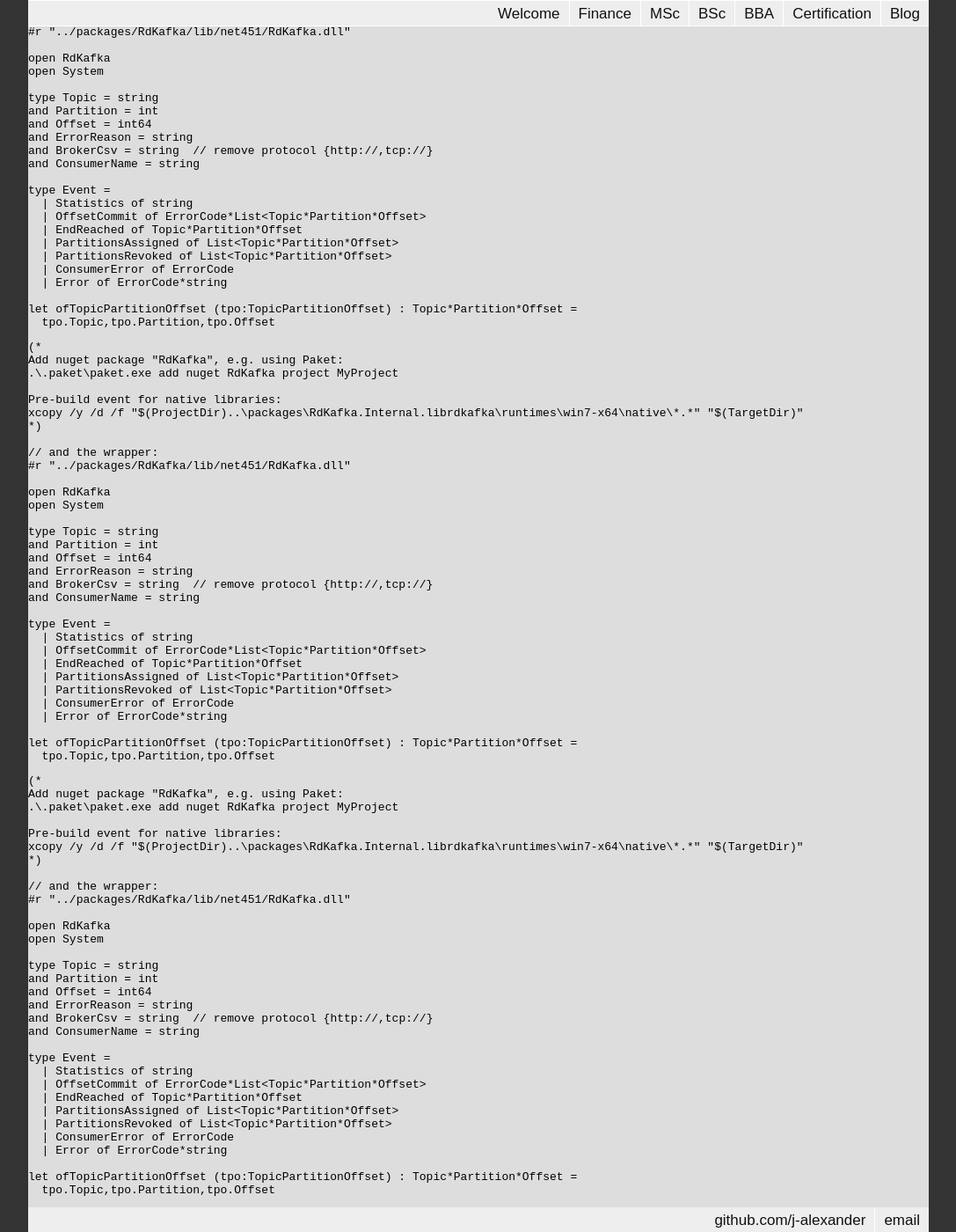
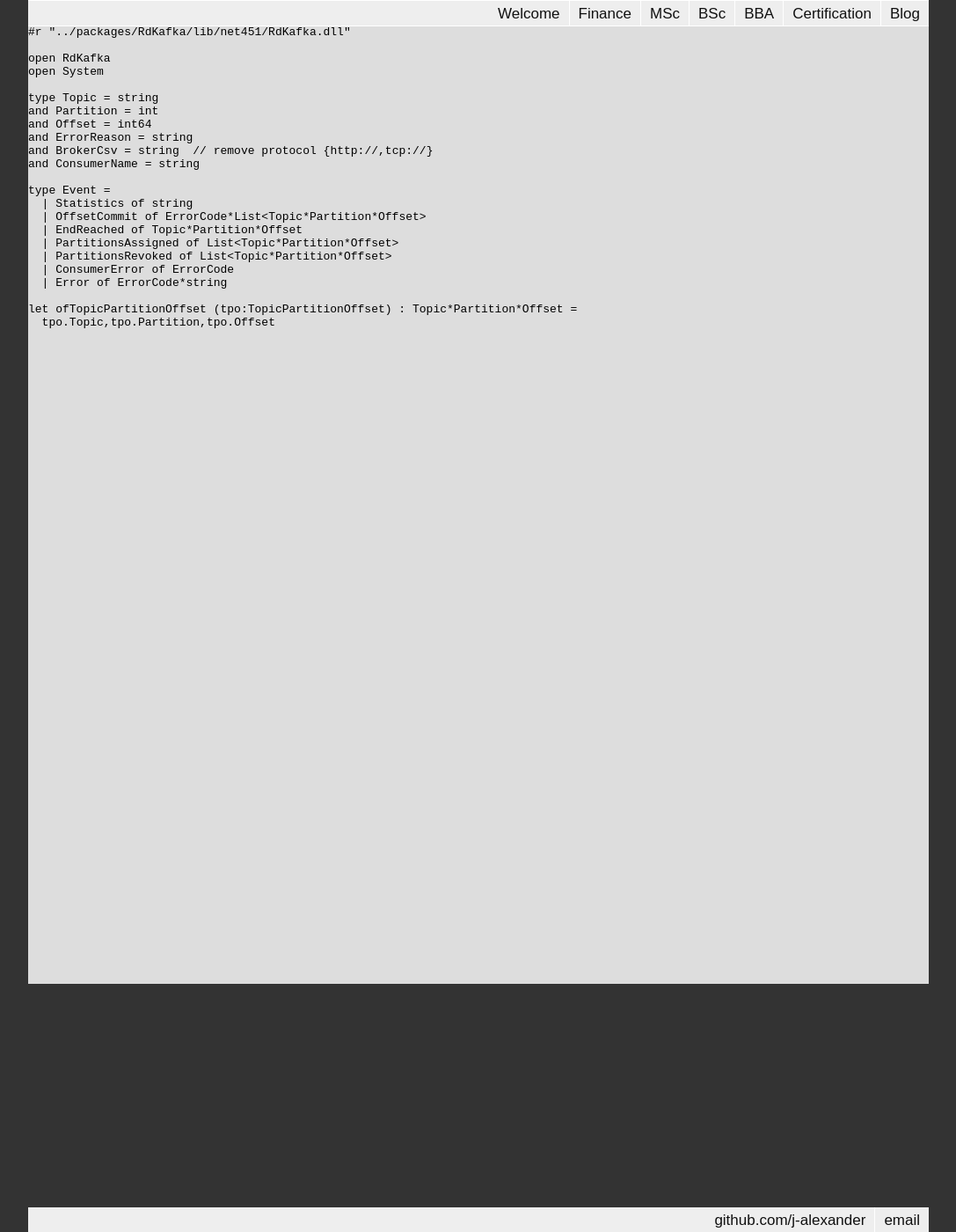
Before and after one commit to j-alexander/j-alexander.github.io, a Jekyll site: the page built from _posts/2016-12-05-rdkafka-subscription-in-fsharp.md, in a window 1280 px wide and 1400 px high, scrolled down 282 px. Shown: the whole window at 88% size, without its empty margins (96-1183 px from the left). Built offline with Jekyll 4.4.1, drawn with Linux system fonts in a browser that asks for light colours.

Commit message:
remove fsharp and sml, use ocaml

````diff
--- a/_posts/2016-12-05-rdkafka-subscription-in-fsharp.md
+++ b/_posts/2016-12-05-rdkafka-subscription-in-fsharp.md
@@ -41,75 +41,3 @@ type Event =
 let ofTopicPartitionOffset (tpo:TopicPartitionOffset) : Topic*Partition*Offset =
   tpo.Topic,tpo.Partition,tpo.Offset
 ```
-
-
-```fsharp
-(*
-Add nuget package "RdKafka", e.g. using Paket:
-.\.paket\paket.exe add nuget RdKafka project MyProject
-
-Pre-build event for native libraries:
-xcopy /y /d /f "$(ProjectDir)..\packages\RdKafka.Internal.librdkafka\runtimes\win7-x64\native\*.*" "$(TargetDir)"
-*)
-
-// and the wrapper:
-#r "../packages/RdKafka/lib/net451/RdKafka.dll"
-
-open RdKafka
-open System
-
-type Topic = string
-and Partition = int
-and Offset = int64
-and ErrorReason = string
-and BrokerCsv = string  // remove protocol {http://,tcp://}
-and ConsumerName = string
-
-type Event =
-  | Statistics of string
-  | OffsetCommit of ErrorCode*List<Topic*Partition*Offset>
-  | EndReached of Topic*Partition*Offset
-  | PartitionsAssigned of List<Topic*Partition*Offset>
-  | PartitionsRevoked of List<Topic*Partition*Offset>
-  | ConsumerError of ErrorCode
-  | Error of ErrorCode*string
-
-let ofTopicPartitionOffset (tpo:TopicPartitionOffset) : Topic*Partition*Offset =
-  tpo.Topic,tpo.Partition,tpo.Offset
-```
-
-
-```sml
-(*
-Add nuget package "RdKafka", e.g. using Paket:
-.\.paket\paket.exe add nuget RdKafka project MyProject
-
-Pre-build event for native libraries:
-xcopy /y /d /f "$(ProjectDir)..\packages\RdKafka.Internal.librdkafka\runtimes\win7-x64\native\*.*" "$(TargetDir)"
-*)
-
-// and the wrapper:
-#r "../packages/RdKafka/lib/net451/RdKafka.dll"
-
-open RdKafka
-open System
-
-type Topic = string
-and Partition = int
-and Offset = int64
-and ErrorReason = string
-and BrokerCsv = string  // remove protocol {http://,tcp://}
-and ConsumerName = string
-
-type Event =
-  | Statistics of string
-  | OffsetCommit of ErrorCode*List<Topic*Partition*Offset>
-  | EndReached of Topic*Partition*Offset
-  | PartitionsAssigned of List<Topic*Partition*Offset>
-  | PartitionsRevoked of List<Topic*Partition*Offset>
-  | ConsumerError of ErrorCode
-  | Error of ErrorCode*string
-
-let ofTopicPartitionOffset (tpo:TopicPartitionOffset) : Topic*Partition*Offset =
-  tpo.Topic,tpo.Partition,tpo.Offset
-```
````
